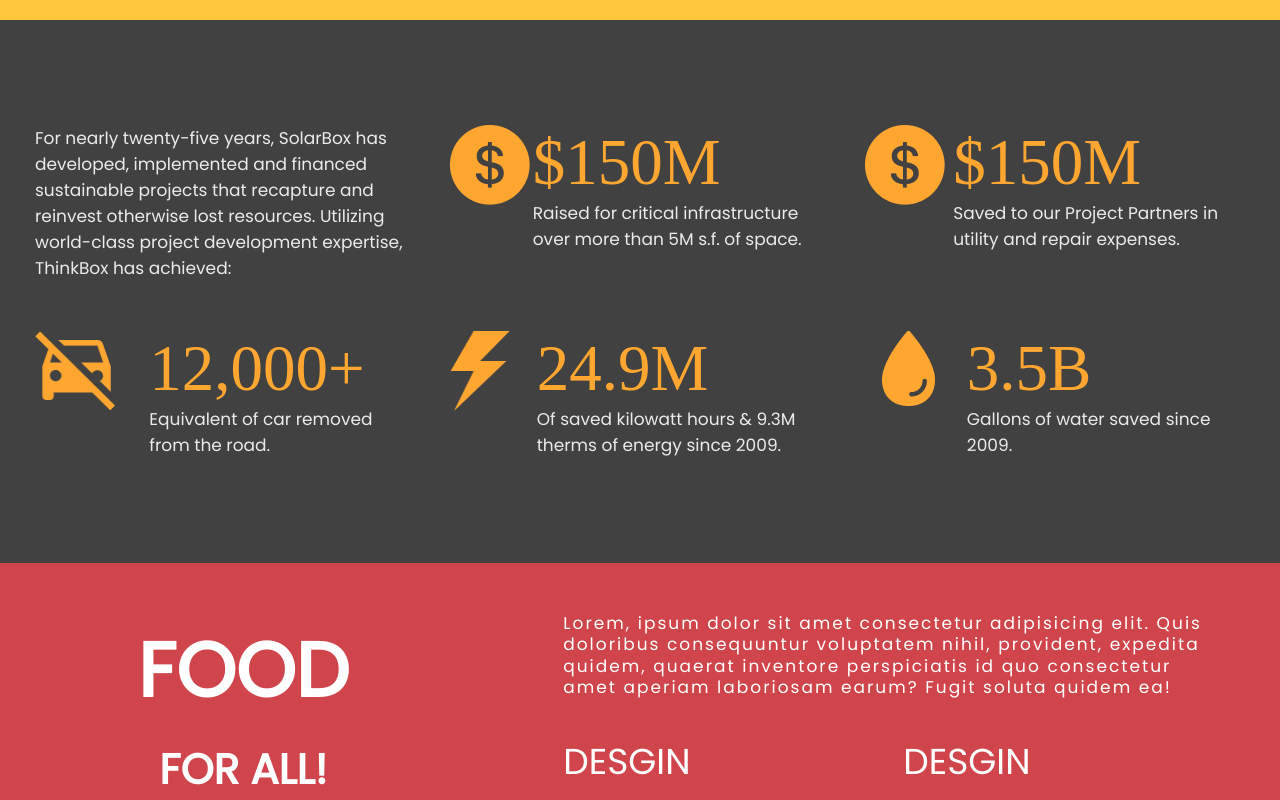
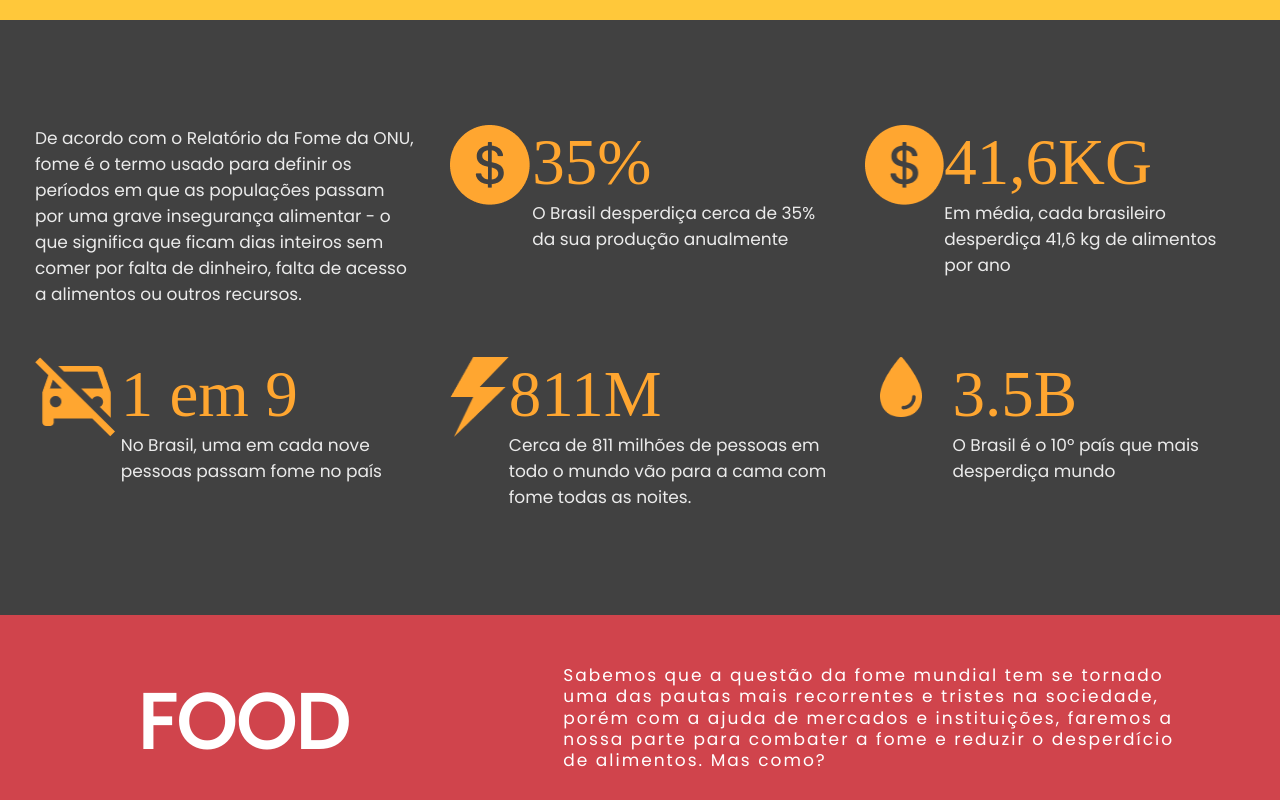
Before and after one commit to WesleyRabachiniRibeiro/Global-Impact, a React (Create React App) app in the folder global/: page / in a window 1280 px wide. Shown: the part 780-1580 px from the top of the page. Built offline with nearby package versions, Linux system fonts and the light colour scheme; a web font is replaced by a local one.

Commit message:
Arrumando a página principal

```diff
--- a/global/public/index.html
+++ b/global/public/index.html
@@ -1,8 +1,7 @@
 <!DOCTYPE html>
-<html lang="en">
+<html lang="pt-br">
   <head>
     <meta charset="utf-8" />
-    <link rel="icon" href="%PUBLIC_URL%/favicon.ico" />
     <link rel="preconnect" href="https://fonts.googleapis.com">
     <link rel="preconnect" href="https://fonts.gstatic.com" crossorigin>
     <link href="https://fonts.googleapis.com/css2?family=Eczar&display=swap" rel="stylesheet">
@@ -10,29 +9,11 @@
     <link href="https://fonts.googleapis.com/css2?family=Rubik&display=swap" rel="stylesheet">
     <link href="https://fonts.googleapis.com/css2?family=Poppins&display=swap" rel="stylesheet">
     <link href="https://fonts.googleapis.com/css2?family=ABeeZee&display=swap" rel="stylesheet">
-
+    <link rel="shortcut icon" href="%PUBLIC_URL%/favicon.ico"/>
     <meta name="viewport" content="width=device-width, initial-scale=1" />
     <meta name="theme-color" content="#000000" />
-    <meta
-      name="description"
-      content="Web site created using create-react-app"
-    />
-    <link rel="apple-touch-icon" href="%PUBLIC_URL%/logo192.png" />
-    <!--
-      manifest.json provides metadata used when your web app is installed on a
-      user's mobile device or desktop. See https://developers.google.com/web/fundamentals/web-app-manifest/
-    -->
-    <link rel="manifest" href="%PUBLIC_URL%/manifest.json" />
-    <!--
-      Notice the use of %PUBLIC_URL% in the tags above.
-      It will be replaced with the URL of the `public` folder during the build.
-      Only files inside the `public` folder can be referenced from the HTML.
-
-      Unlike "/favicon.ico" or "favicon.ico", "%PUBLIC_URL%/favicon.ico" will
-      work correctly both with client-side routing and a non-root public URL.
-      Learn how to configure a non-root public URL by running `npm run build`.
-    -->
-    <title>React App</title>
+    <meta name="description" content="Web site created using create-react-app"/>
+    <title>Better Days</title>
   </head>
   <body>
     <noscript>You need to enable JavaScript to run this app.</noscript>
--- a/global/src/components/home/body/secondBody/SecondBody.jsx
+++ b/global/src/components/home/body/secondBody/SecondBody.jsx
@@ -12,7 +12,7 @@
                 <div className="sessao-1">
                     <div className="bloco">
                         <div className="texto-card">
-                            <p>For nearly twenty-five years, SolarBox has developed, implemented and financed sustainable projects that recapture and reinvest otherwise lost resources. Utilizing world-class project development expertise, ThinkBox has achieved:</p>
+                            <p>De acordo com o Relatório da Fome da ONU, fome é o termo usado para definir os períodos em que as populações passam por uma grave insegurança alimentar - o que significa que ficam dias inteiros sem comer por falta de dinheiro, falta de acesso a alimentos ou outros recursos.</p>
                         </div>
                     </div>
                     <div className="bloco">
@@ -20,8 +20,8 @@
                             <img src={MoneyIcon} alt='Money Icon'/>
                         </div>
                         <div className="texto-card">
-                            <h2>$150M</h2>
-                            <p>Raised for critical infrastructure over more than 5M s.f. of space.</p>
+                            <h2>35%</h2>
+                            <p>O Brasil desperdiça cerca de 35% da sua produção anualmente </p>
                         </div>
                     </div>
                     <div className="bloco">
@@ -29,8 +29,8 @@
                             <img src={MoneyIcon} alt='Money Icon'/>
                         </div>
                         <div className="texto-card">
-                            <h2>$150M</h2>
-                            <p>Saved to our Project Partners in utility and repair expenses.</p>
+                            <h2>41,6KG</h2>
+                            <p>Em média, cada brasileiro desperdiça 41,6 kg de alimentos por ano</p>
                         </div>
                     </div>
                 </div>
@@ -41,8 +41,8 @@
                             <img src={CarIcon} alt='Car Icon'/>
                         </div>
                         <div className="texto-card">
-                            <h2>12,000+</h2>
-                            <p>Equivalent of car removed from the road.</p>
+                            <h2>1 em 9</h2>
+                            <p>No Brasil, uma em cada nove pessoas passam fome no país</p>
                         </div>
                     </div>
                     <div className="bloco">
@@ -50,8 +50,8 @@
                             <img className="ray-img" src={RayIcon} alt='Ray Icon'/>
                         </div>
                         <div className="texto-card">
-                            <h2>24.9M</h2>
-                            <p>Of saved kilowatt hours & 9.3M therms of energy since 2009.</p>
+                            <h2>811M</h2>
+                            <p>Cerca de 811 milhões de pessoas em todo o mundo vão para a cama com fome todas as noites.</p>
                         </div>
                     </div>
                     <div className="bloco">
@@ -60,7 +60,7 @@
                         </div>
                         <div className="texto-card">
                             <h2>3.5B</h2>
-                            <p>Gallons of water saved since 2009.</p>
+                            <p>O Brasil é o 10º país que mais desperdiça mundo</p>
                         </div>
                     </div>
                 </div>
--- a/global/src/components/home/body/thirdBody/ThirdBody.jsx
+++ b/global/src/components/home/body/thirdBody/ThirdBody.jsx
@@ -18,15 +18,18 @@
                 </FoodStyled>
                 <InfoStyled>
                     <div className="title__info">
-                        <p>Lorem, ipsum dolor sit amet consectetur adipisicing elit. Quis doloribus consequuntur voluptatem nihil, provident, expedita quidem, quaerat inventore perspiciatis id quo consectetur amet aperiam laboriosam earum? Fugit soluta quidem ea!</p>
+                        <p>Sabemos que a questão da
+                        fome mundial tem se tornado uma das pautas mais recorrentes e tristes na
+                        sociedade, porém com a ajuda de mercados e instituições, faremos a nossa
+                        parte para combater a fome e reduzir o desperdício de alimentos. Mas como?</p>
                     </div>
                     <div className="info__pai">
                         <div className="info__filha">
-                            <h1>DESGIN</h1>
+                            <h1>Mercados</h1>
                             <p>Lorem, ipsum dolor sit amet consectetur adipisicing elit. Voluptate ab earum doloribus voluptatem ipsam excepturi odit blanditiis exercitationem, perspiciatis officia soluta aliquam dolores error, quae vitae quod placeat nam corrupti?</p>
                         </div>
                         <div className="info__filha">
-                        <h1>DESGIN</h1>
+                        <h1>Instituições</h1>
                             <p>Lorem, ipsum dolor sit amet consectetur adipisicing elit. Voluptate ab earum doloribus voluptatem ipsam excepturi odit blanditiis exercitationem, perspiciatis officia soluta aliquam dolores error, quae vitae quod placeat nam corrupti?</p>
                         </div>
                     </div>
```
Also changed, not shown: 1 other file (tests, documents, lock files or other folders).
